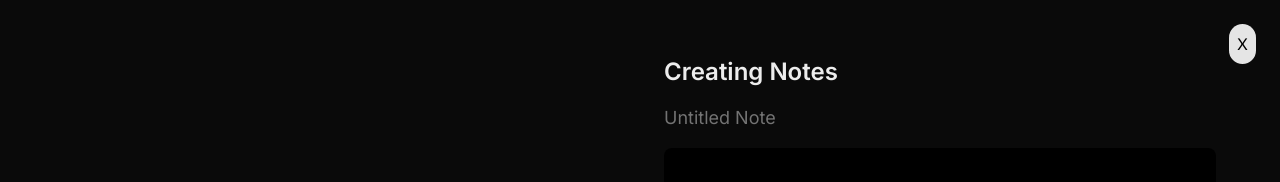
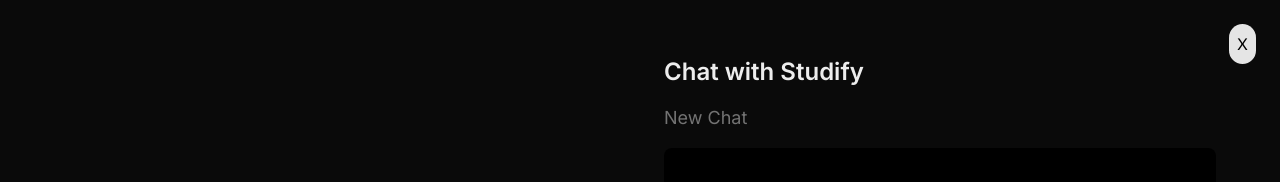
Before and after one commit to WMasterBeluga/studify, a Next.js app in the folder studify/: page /solve in a window 1280 px wide. Shown: the top 182 px of the page. Built offline with nearby package versions, Linux system fonts and the light colour scheme.

Commit message:
updated chat ui

```diff
--- a/studify/src/app/solve/page.tsx
+++ b/studify/src/app/solve/page.tsx
@@ -34,8 +34,8 @@
 
           {/* Box 2 */}
           <div className="flex-1 p-4 m-2 h-full flex flex-col space-y-4">
-            <h2 className="text-2xl font-semibold">Creating Notes</h2>
-            <h3 className="text-lg text-neutral-500">Untitled Note</h3>
+            <h2 className="text-2xl font-semibold">Chat with Studify</h2>
+            <h3 className="text-lg text-neutral-500">New Chat</h3>
             <div className="flex-1 bg-black rounded-lg"></div>
           </div>
         </div>
--- a/studify/src/app/study/page.tsx
+++ b/studify/src/app/study/page.tsx
@@ -27,8 +27,6 @@
                 <h2 className="text-neutral-400 font-bold">Drag and drop file</h2>
                 <p className="text-neutral-400 text-sm">Supports PDF, DOC, DOCX, and PPTX</p>
               </div>
-
-              <Input />
             </div>
           </div>
 
--- a/studify/src/app/summarize/page.tsx
+++ b/studify/src/app/summarize/page.tsx
@@ -27,8 +27,6 @@
                 <h2 className="text-neutral-400 font-bold">Drag and drop file</h2>
                 <p className="text-neutral-400 text-sm">Supports MP4, MP3, MPGA, MPEG, WAV, and WEBM </p>
               </div>
-
-              <Input />
             </div>
           </div>
 
```
